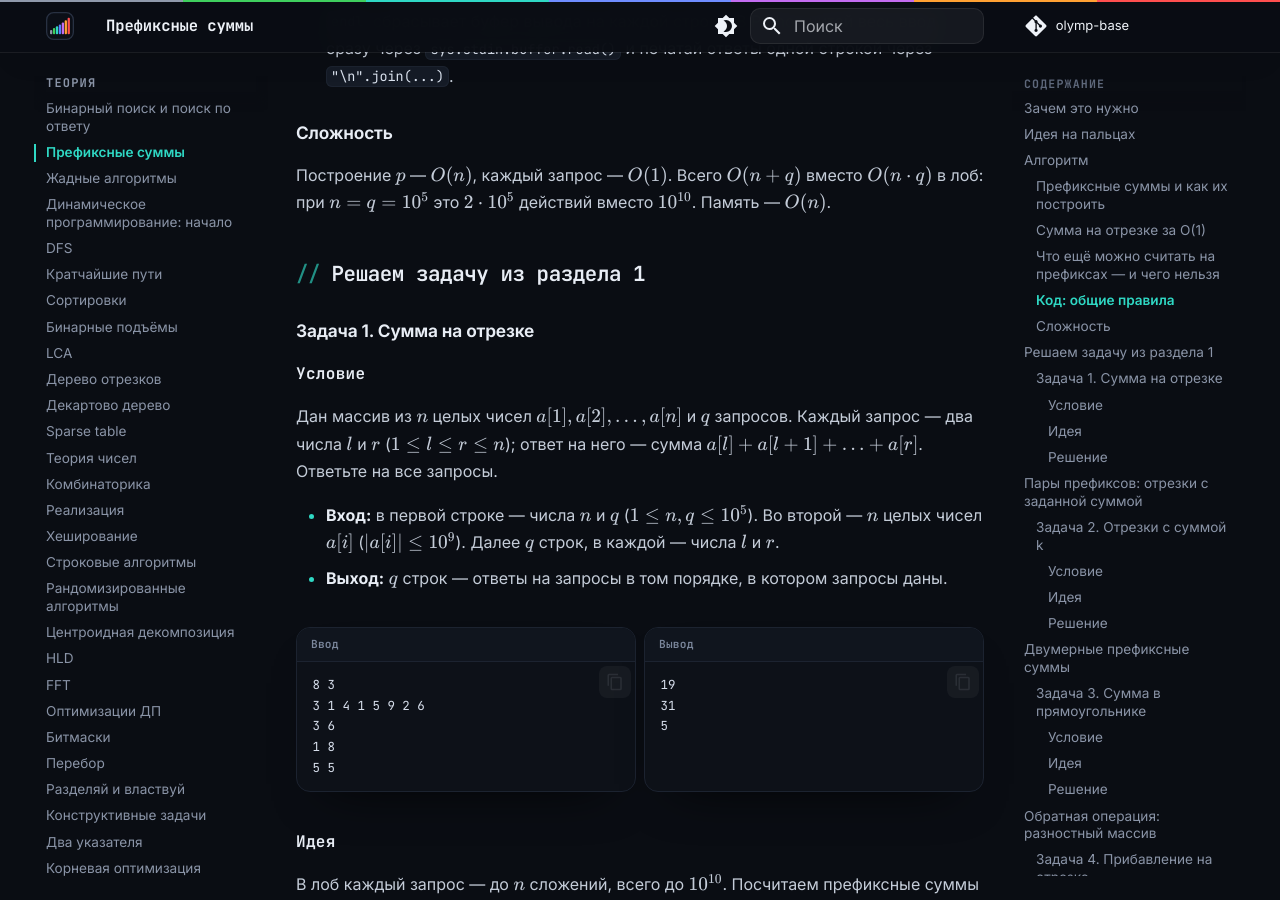
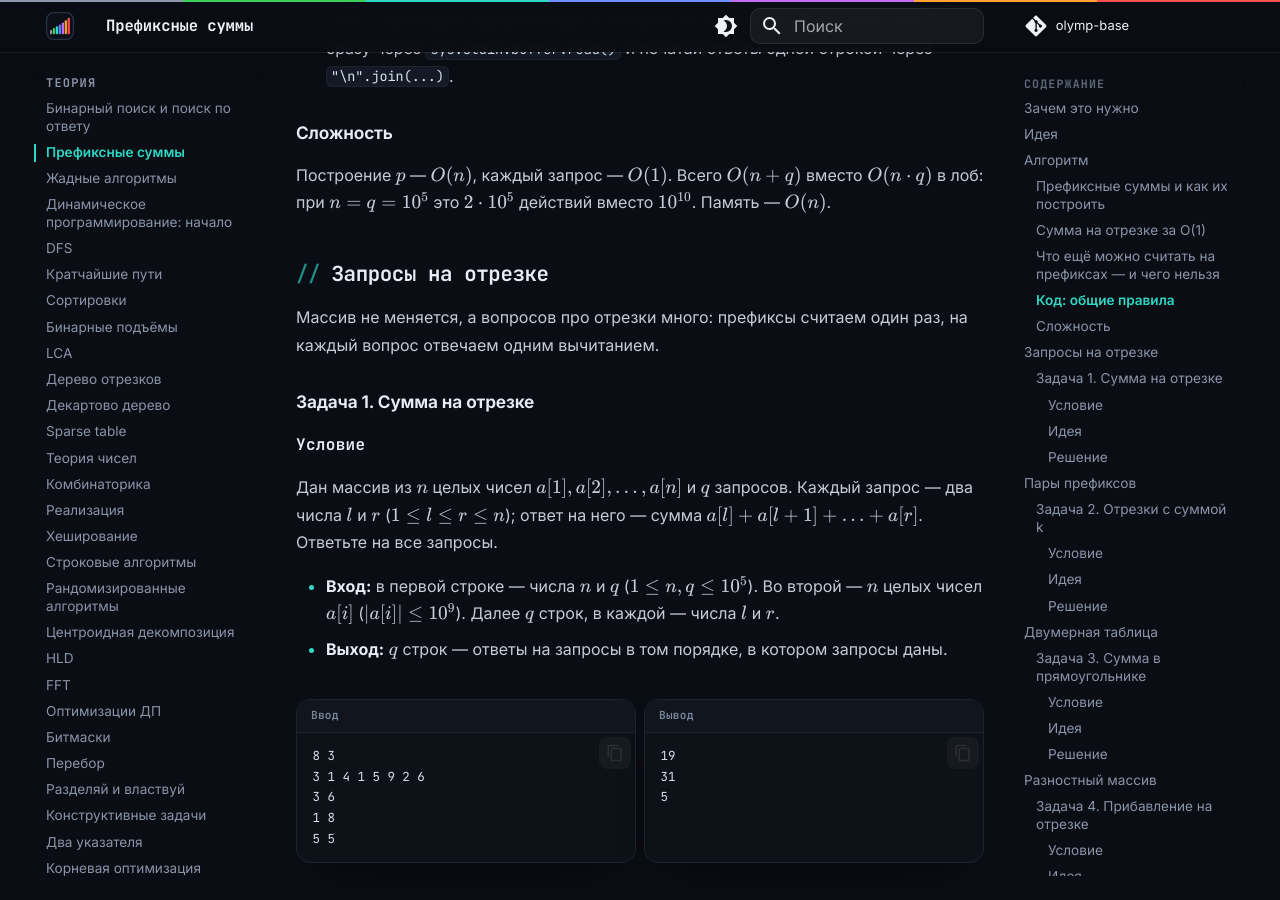
Before and after one commit to kuraguga4-hue/olymp-base, an MkDocs documentation site: the page built from docs/theory/prefix-sums.md, in a window 1280 px wide and 900 px high, scrolled down 3950 px. Built offline with MkDocs 1.6.1 and Material for MkDocs 9.7.7, drawn with Linux system fonts in a browser that asks for light colours; comment, search, counter and statistics services are not loaded; some of the changed text lies outside the part shown.

Commit message:
prefix-sums: разделы по новому стандарту — «Идея», группы задач с простыми названиями
Agent: claude-opus-5-5
Co-Authored-By: Claude Opus 5.5 <noreply@anthropic.com>

```diff
--- a/docs/theory/prefix-sums.md
+++ b/docs/theory/prefix-sums.md
@@ -19,7 +19,7 @@
 
 Дан массив из $10^5$ чисел и $10^5$ вопросов вида «чему равна сумма чисел с $l$-го по $r$-е?». Если на каждый вопрос складывать числа заново, в худшем случае получится $10^5 \cdot 10^5 = 10^{10}$ сложений — за секунду не успеть. С префиксными суммами хватит $10^5$ сложений на подготовку и **одного вычитания** на каждый вопрос.
 
-## Идея на пальцах
+## Идея
 
 Возьмём массив из восьми чисел и пронумеруем их с единицы:
 
@@ -103,7 +103,9 @@ $$
 
 Построение $p$ — $O(n)$, каждый запрос — $O(1)$. Всего $O(n + q)$ вместо $O(n \cdot q)$ в лоб: при $n = q = 10^5$ это $2 \cdot 10^5$ действий вместо $10^{10}$. Память — $O(n)$.
 
-## Решаем задачу из раздела 1
+## Запросы на отрезке
+
+Массив не меняется, а вопросов про отрезки много: префиксы считаем один раз, на каждый вопрос отвечаем одним вычитанием.
 
 ### Задача 1. Сумма на отрезке
 
@@ -197,7 +199,9 @@ $$
 
 На примере из условия программа печатает `19`, `31` и `5`.
 
-## Пары префиксов: отрезки с заданной суммой
+## Пары префиксов
+
+Сумма отрезка — это разность двух префиксов. Значит, вопрос про отрезки можно превратить в вопрос про пары префиксов.
 
 ### Задача 2. Отрезки с суммой k
 
@@ -308,7 +312,9 @@ $$
 
 На примере из условия программа печатает `5`.
 
-## Двумерные префиксные суммы
+## Двумерная таблица
+
+Та же идея в двух измерениях: префиксом становится прямоугольник от левого верхнего угла таблицы.
 
 ### Задача 3. Сумма в прямоугольнике
 
@@ -430,7 +436,9 @@ $$
 
 На примере из условия программа печатает `34`, `78` и `8`.
 
-## Обратная операция: разностный массив
+## Разностный массив
+
+Обратная операция: префиксные суммы быстро отвечают на вопросы про отрезки, а разностный массив быстро меняет отрезки.
 
 ### Задача 4. Прибавление на отрезке
 
```
